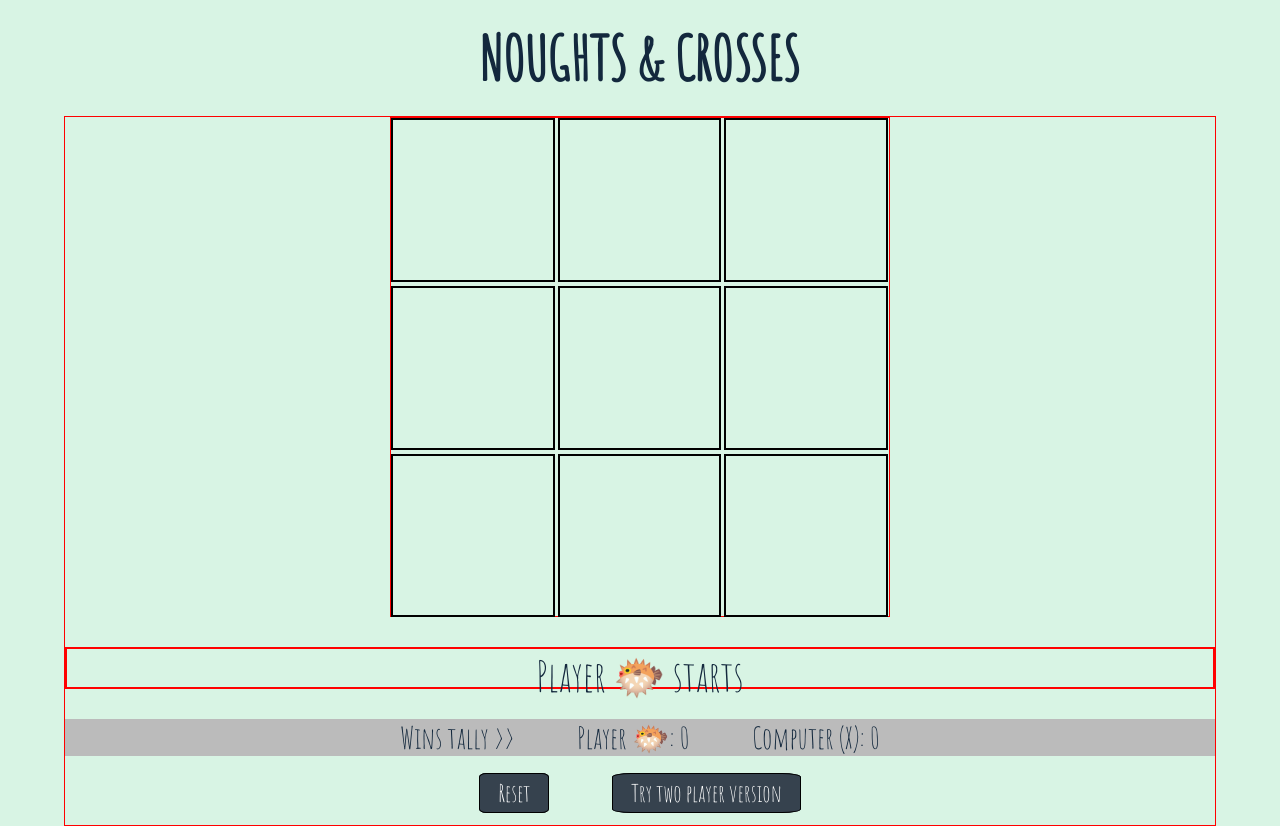
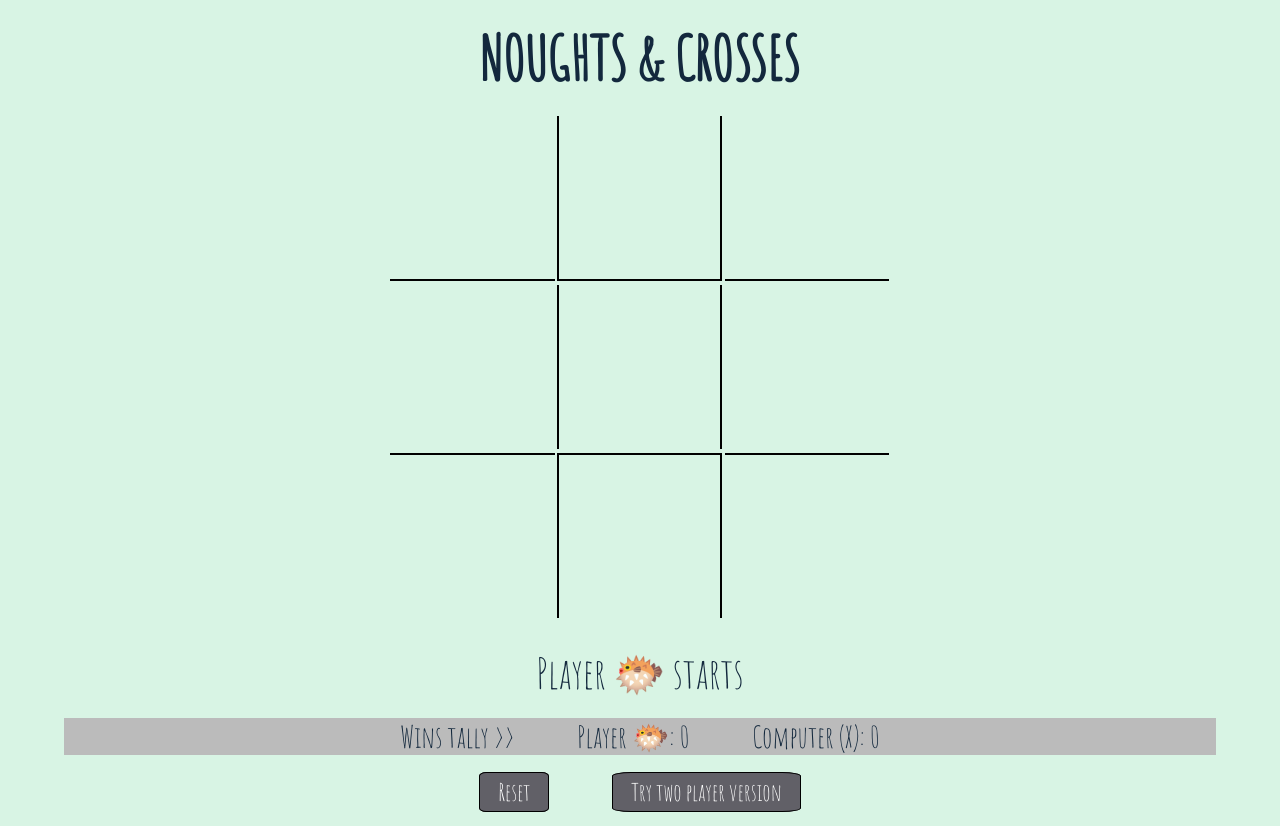
Before and after one commit to katshaze/project0-AI, a plain HTML site: page index.html in a window 1280 px wide. Drawn offline with Linux system fonts and the light colour scheme.

Commit message:
updated link button with actual link etc.

```diff
--- a/css/style.css
+++ b/css/style.css
@@ -1,7 +1,7 @@
 /* For testing purposes - remove later */
-div {
+/* div {
   border: red solid 1px;
-}
+} */
 /* Above is for testing purposes - remove later */
 
 * {
@@ -130,7 +130,7 @@ nav ul li {
 butt {
   font-size: 24px;
   padding: 4px 18px;
-  background-color: #36424e;
+  background-color: #616067;
   color: white;
   border: solid 1px black;
   border-radius: 10%;
--- a/index.html
+++ b/index.html
@@ -83,7 +83,7 @@
             <butt>Reset</butt>
           </li>
           <li>
-            <butt><a href="#">Try two player version</a></butt>
+            <butt><a href="https://katshaze.github.io/project0">Try two player version</a></butt>
           </li>
         </ul>
       </nav>
```
